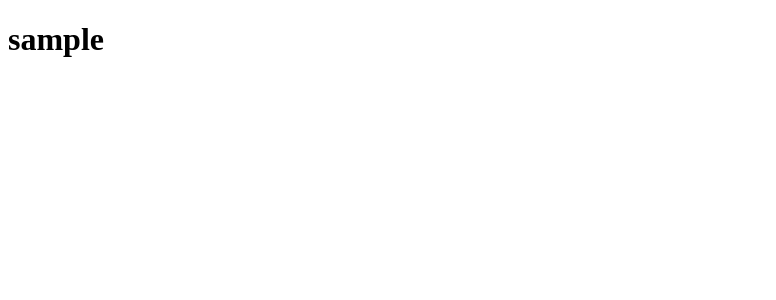
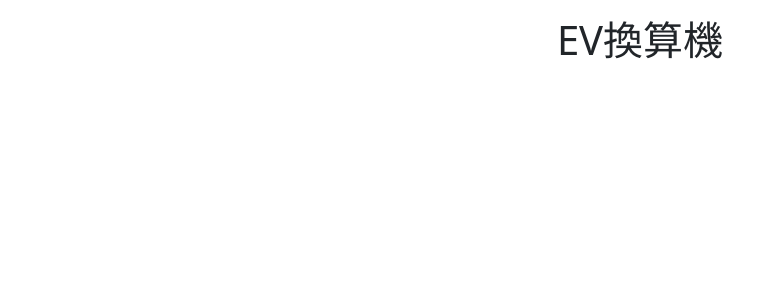
Before and after one commit to YSRKEN/photo_ev_converter_v2, a React (Vite) app: page / in a window 1280 px wide. Shown: the top 300 px of the page, without its empty margins (0-776 px from the left). Built offline with nearby package versions, Linux system fonts and the light colour scheme.

Commit message:
Install React-Boostrap

```diff
--- a/package.json
+++ b/package.json
@@ -10,7 +10,9 @@
     "preview": "vite preview"
   },
   "dependencies": {
+    "bootstrap": "^5.2.3",
     "react": "^18.2.0",
+    "react-bootstrap": "^2.7.4",
     "react-dom": "^18.2.0"
   },
   "devDependencies": {
--- a/src/App.tsx
+++ b/src/App.tsx
@@ -1,5 +1,13 @@
+import { Col, Container, Row } from "react-bootstrap"
+
 const App = () => {
-  return <h1>sample</h1>
+  return <Container>
+      <Row className="my-3">
+        <Col className="text-center">
+          <h1>EV換算機</h1>
+        </Col>
+      </Row>
+    </Container>
 }
 
-export default App;
+export default App
--- a/src/main.tsx
+++ b/src/main.tsx
@@ -1,6 +1,7 @@
 import React from 'react'
 import ReactDOM from 'react-dom/client'
 import App from 'App.tsx'
+import 'bootstrap/dist/css/bootstrap.min.css'
 
 ReactDOM.createRoot(document.getElementById('root') as HTMLElement).render(
   <React.StrictMode>
```
Also changed, not shown: 1 other file (tests, documents, lock files or other folders).
